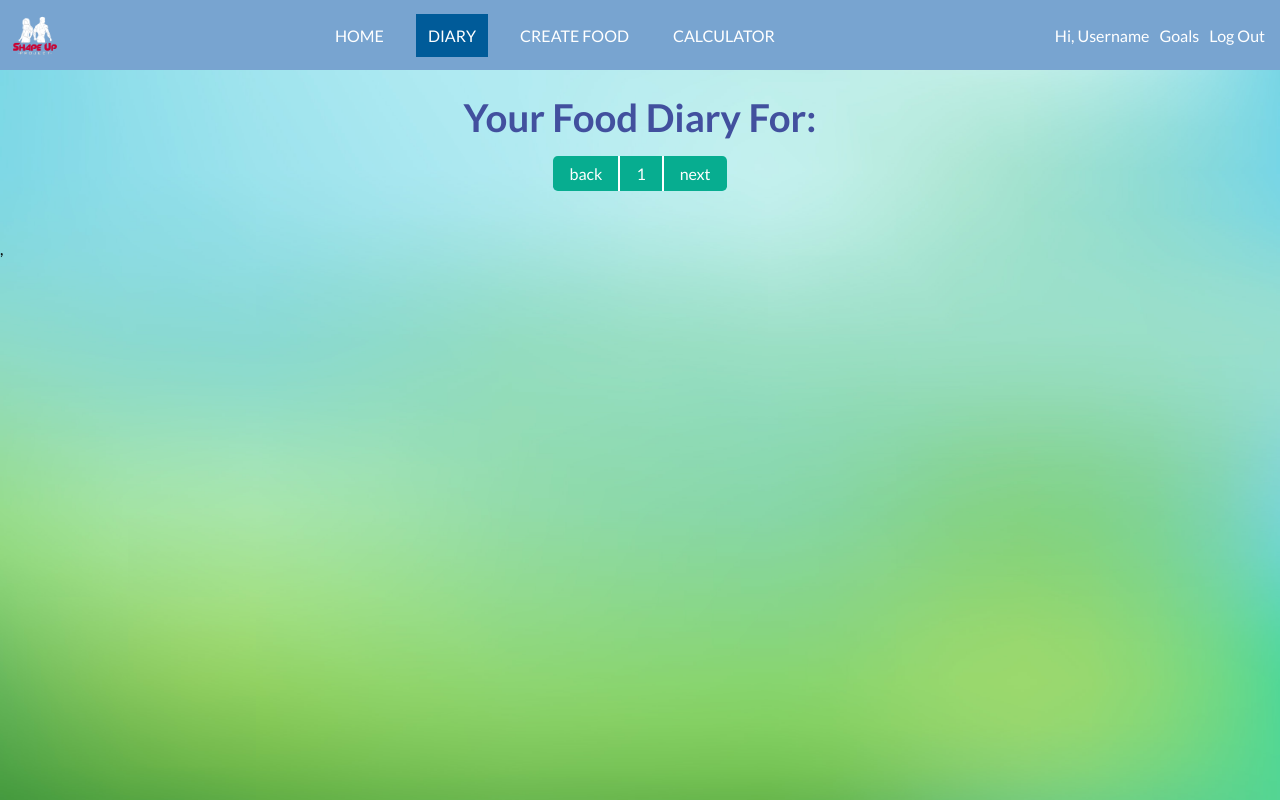
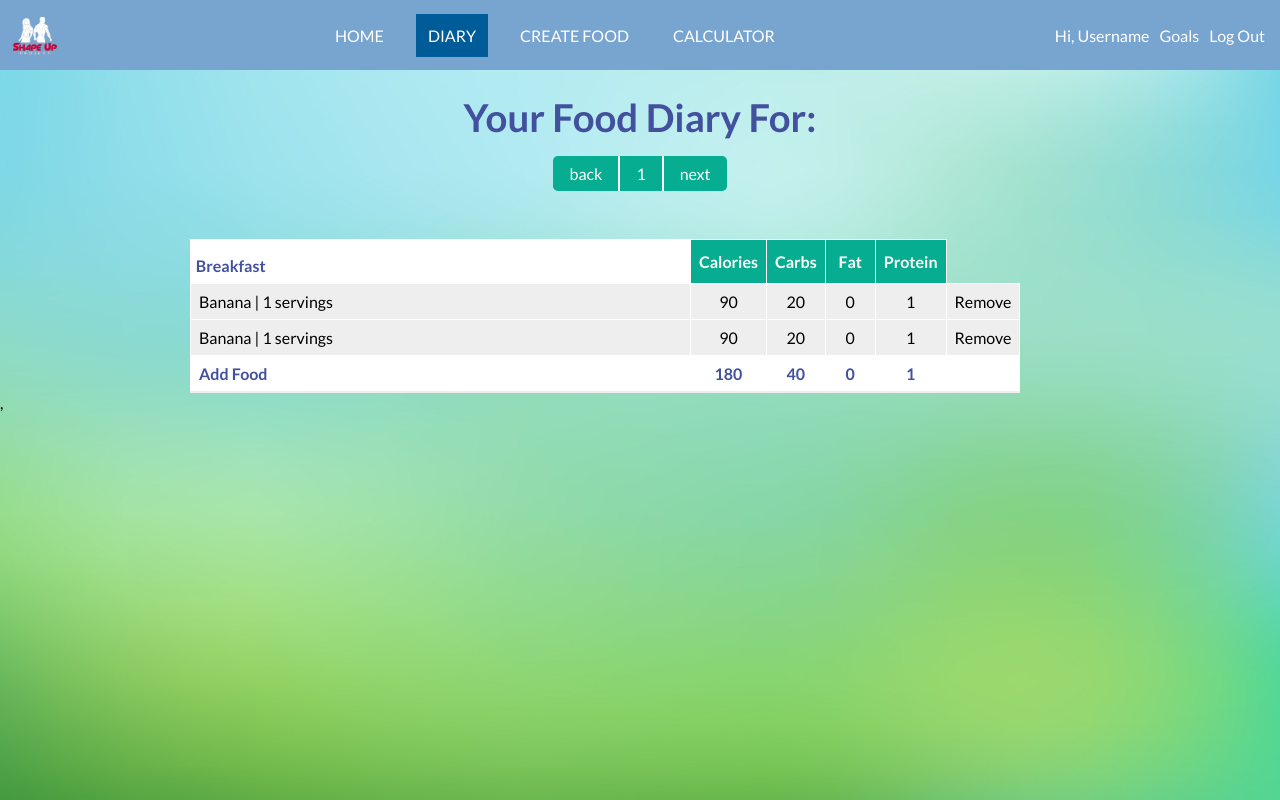
Before and after one commit to todormladenov/Food-diary, a React (Vite) app: page /diary/1 in a window 1280 px wide. Built offline with nearby package versions, Linux system fonts and the light colour scheme.

Commit message:
Update DiarySection with meal rows and add styles

```diff
--- /dev/null
+++ b/src/components/diary/diary-section/DiarySection.css
@@ -0,0 +1,75 @@
+table {
+    border-collapse: collapse;
+    display: block;
+}
+
+.col-one {
+    width: 500px;
+    height: auto;
+}
+
+.col-two {
+    width: 50px;
+    height: auto;
+}
+
+.col-six {
+    width: 30px;
+    height: auto;
+}
+
+table tbody {
+    padding: 0.5em;
+}
+
+table tbody tr {
+    background: #eee;
+    text-align: center;
+}
+
+tr td {
+    border: 1px solid white;
+    padding: 0.5em;
+}
+
+table tbody .first {
+    text-align: left;
+}
+
+/* meal-top */
+
+tbody .meal-top {
+    color: white;
+    font-weight: bold;
+    background: #07ad90;
+}
+
+tbody .meal-top .first {
+    font-size: medium;
+    background: white;
+    color: #42509e;
+    padding: 1em 0.3em 0.5em;
+}
+
+/* meal-bottom */
+
+.meal-bottom {
+    background: white;
+    border-bottom: 2px solid #eee;
+    color: #42509e;
+    font-weight: bold;
+}
+
+.diary .meal-bottom a {
+    border: none;
+    text-decoration: none;
+    color: inherit;
+    border-bottom: 2px solid transparent;
+    transition: ease 0.3s;
+}
+
+.diary a:hover {
+    border: none;
+    border-bottom: 2px solid #42509e;
+    cursor: pointer;
+}
--- a/src/components/diary/diary-section/DiarySection.jsx
+++ b/src/components/diary/diary-section/DiarySection.jsx
@@ -1,5 +1,6 @@
-import { useParams } from "react-router-dom";
+import { Link, useParams } from "react-router-dom";
 import DiaryDate from "./diary-date/DiaryDate";
+import './DiarySection.css'
 
 export default function DiarySection() {
     const { diaryDate } = useParams();
@@ -20,6 +21,43 @@ export default function DiarySection() {
                     </colgroup>
                     <tbody>
 
+                        <tr className="meal-top">
+                            <td className="first">Breakfast</td>
+                            <td>Calories</td>
+                            <td>Carbs</td>
+                            <td>Fat</td>
+                            <td>Protein</td>
+                        </tr>
+
+                        <tr>
+                            <td className="first">Banana | 1 servings</td>
+                            <td>90</td>
+                            <td>20</td>
+                            <td>0</td>
+                            <td>1</td>
+                            <td>Remove</td>
+                        </tr>
+
+                        <tr>
+                            <td className="first">Banana | 1 servings</td>
+                            <td>90</td>
+                            <td>20</td>
+                            <td>0</td>
+                            <td>1</td>
+                            <td>Remove</td>
+                        </tr>
+
+                        <tr className="meal-bottom">
+                            <td className="first">
+                                <Link to={`/add-food/mealType/${diaryDate}/dateId`}>Add Food</Link>
+                            </td>
+                            <td>180</td>
+                            <td>40</td>
+                            <td>0</td>
+                            <td>1</td>
+                            <td />
+                        </tr>
+
                     </tbody>
                 </table>
             </section>
```
